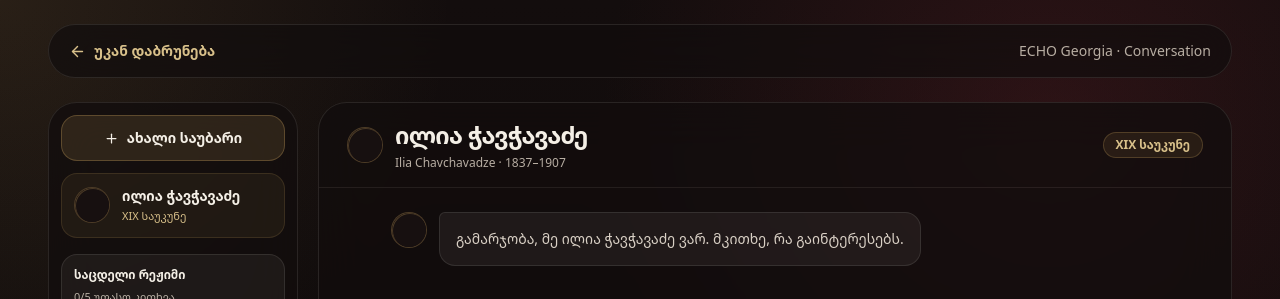
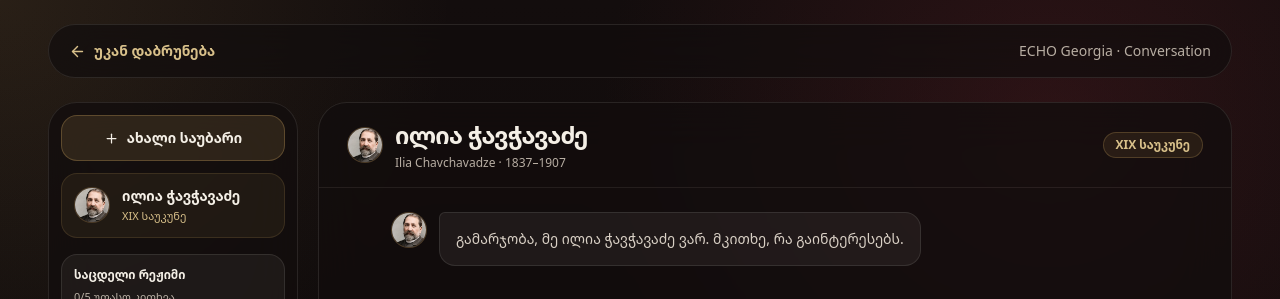
Before and after one commit to vakooragvelidze-x/ECHOofGeorgia, a Next.js app: page /figures/ilia-chavchavadze in a window 1280 px wide. Shown: the top 299 px of the page. Built offline with nearby package versions, Linux system fonts and the light colour scheme; no server answers.

Commit message:
Fix avatar rendering

```diff
--- a/src/components/FigureChat.tsx
+++ b/src/components/FigureChat.tsx
@@ -711,12 +711,14 @@ export default function FigureChat({ figure }: { figure: Figure }) {
 
   if (avatarImage) {
     return (
-       <div className="relative h-9 w-9 shrink-0 overflow-hidden rounded-full border border-[#c9a45c]/30 bg-[#171010]">
-        <div className="relative h-9 w-9 shrink-0 overflow-hidden rounded-full border border-[#c9a45c]/30 bg-[#171010] [transform:translateZ(0)]"></div>
-          <img
+      <div className="relative h-9 w-9 shrink-0 overflow-hidden rounded-full border border-[#c9a45c]/30 bg-[#171010] [backface-visibility:hidden] [transform:translateZ(0)]">
+        <Image
           src={avatarImage}
           alt={figure.nameKa}
-  className="h-full w-full object-cover"
+          fill
+          unoptimized
+          sizes="36px"
+          className="object-cover"
         />
       </div>
     );
```
Lines whose indentation alone changed are shown as unchanged.
